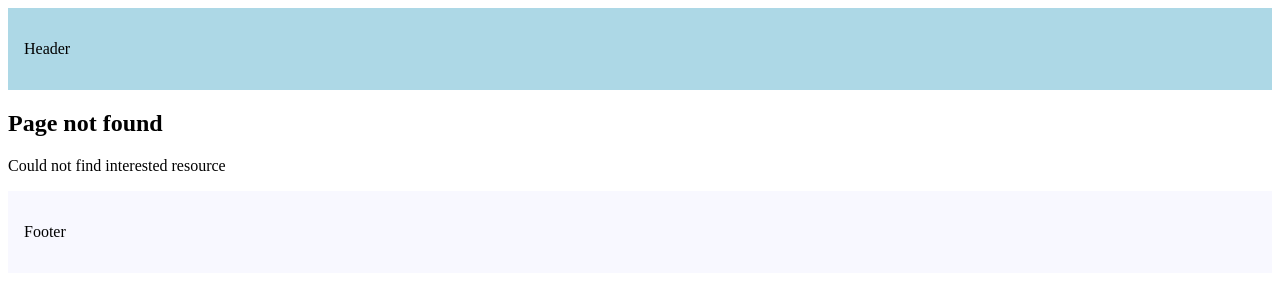
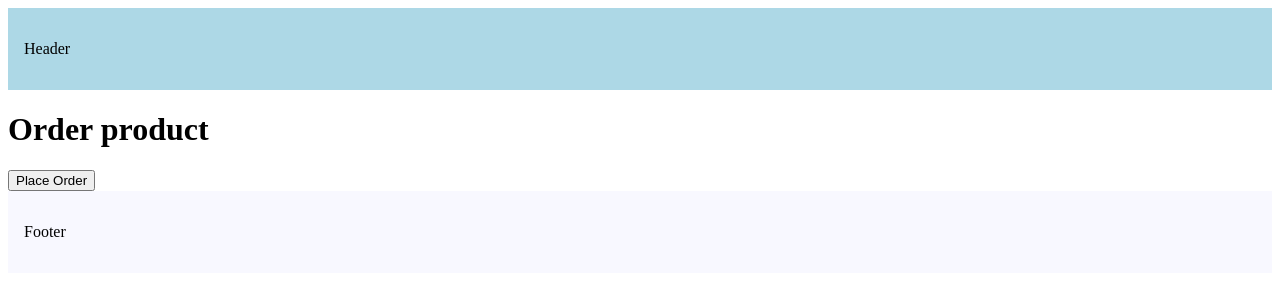
Before and after one commit to sanjayk221B/Learn-Nextjs, a Next.js app: page /order-product in a window 1280 px wide. Before the commit this address had no page. Shown: the top 300 px of the page. Built offline with nearby package versions, Linux system fonts and the light colour scheme.

Commit message:
Navigation using useRouter hook learned

```diff
--- /dev/null
+++ b/src/app/order-product/page.tsx
@@ -0,0 +1,17 @@
+"use client";
+import { useRouter } from "next/navigation";
+
+export default function OrderProduct() {
+  const router = useRouter();
+  const handleClick = () => {
+    console.log("Placing your order");
+    // router.push("/");
+    router.replace("/");
+  };
+  return (
+    <>
+      <h1>Order product</h1>
+      <button onClick={handleClick}>Place Order</button>
+    </>
+  );
+}
```
